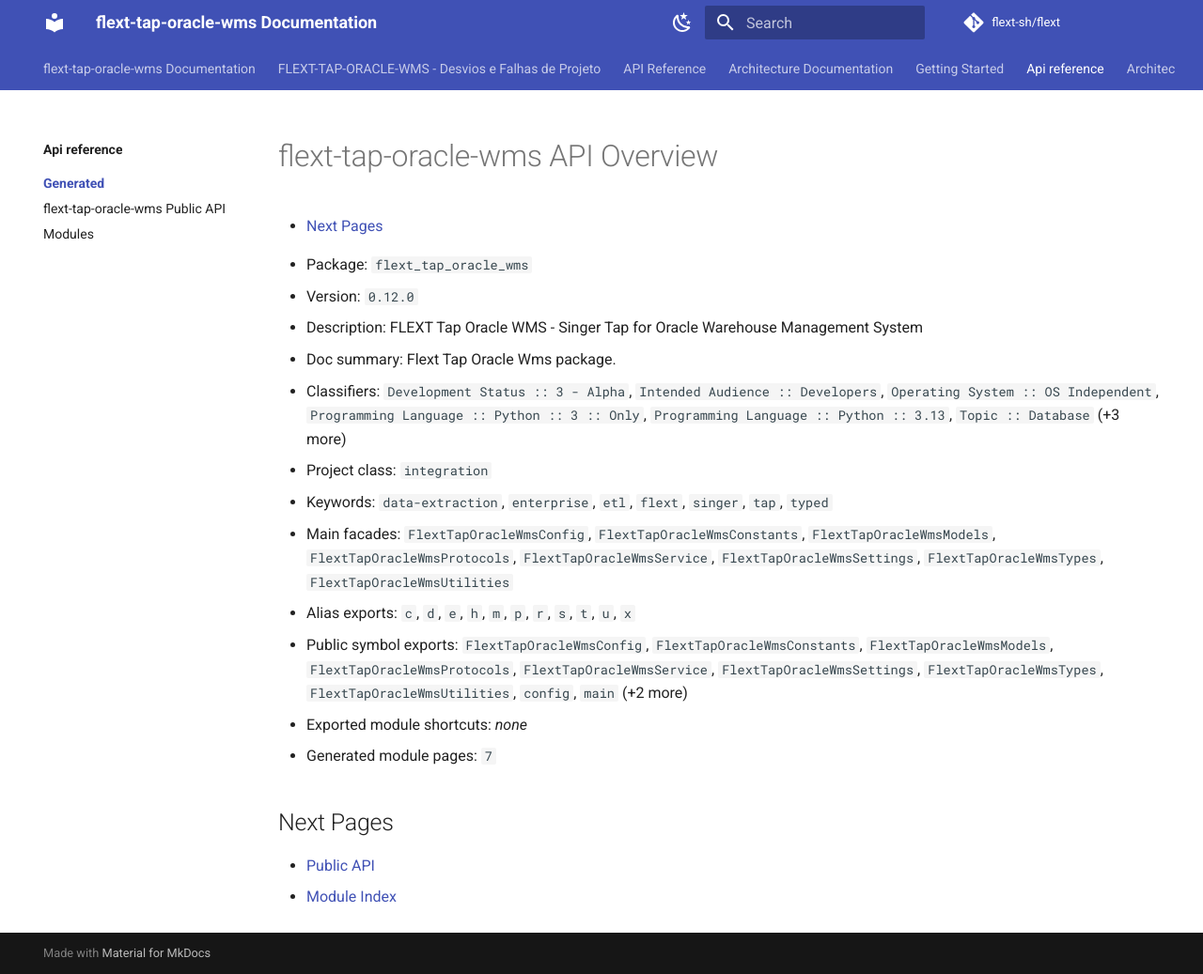
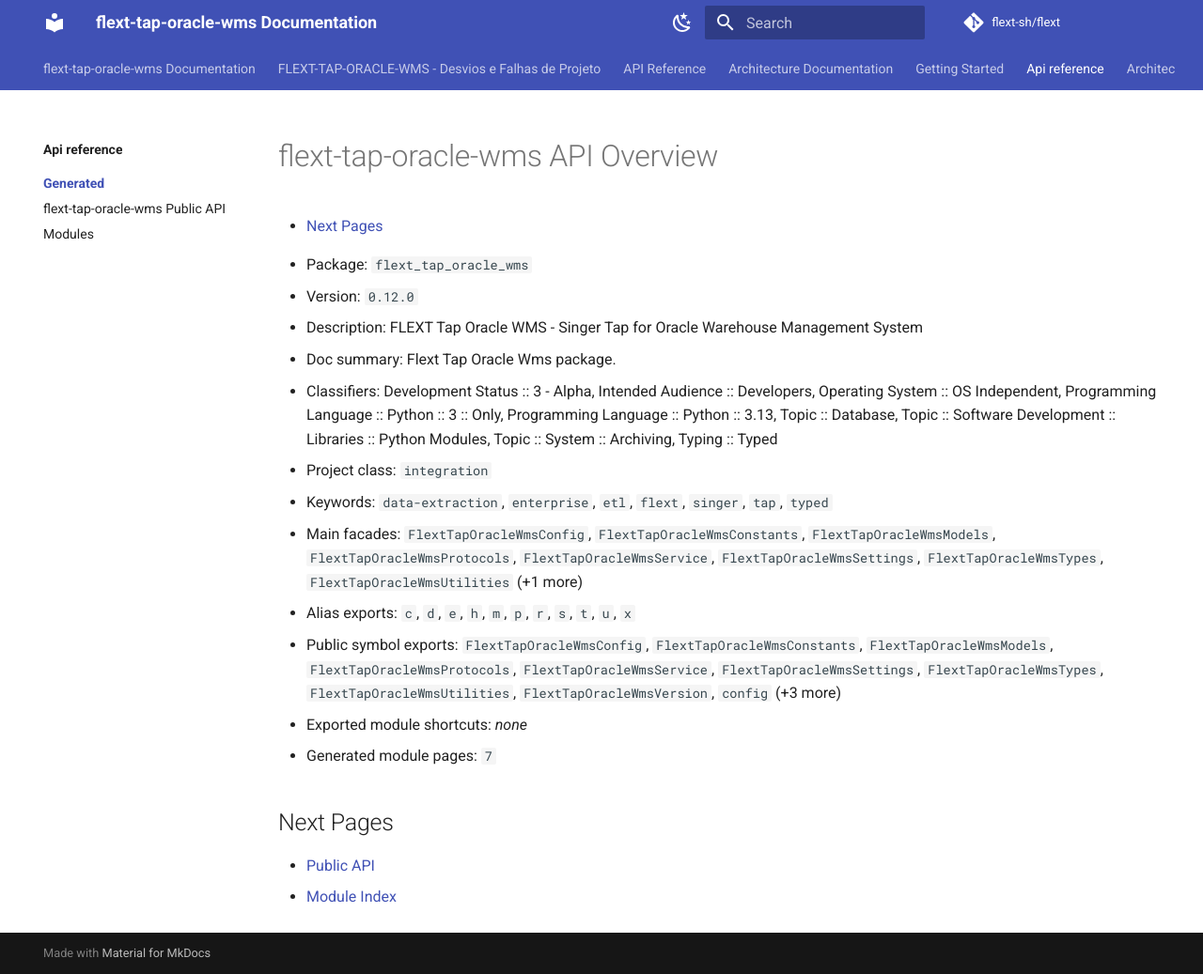
Before and after one commit to flext-sh/flext-tap-oracle-wms, an MkDocs documentation site: the page built from docs/api-reference/generated/overview.md, in a window 1280 px wide and 1037 px high. Shown: the whole window at 94% size. Built offline with MkDocs 1.6.1 and Material for MkDocs 9.7.7, drawn with Linux system fonts in a browser that asks for light colours; comment, search, counter and statistics services are not loaded.

Commit message:
chore(gen): converge projections to current generator
make gen converged stale committed projections (nearest-facade
resolution and docs/mkdocs surface). Verified fixed point: the
second consecutive make gen left the tree unchanged.

```diff
--- a/docs/api-reference/generated/overview.md
+++ b/docs/api-reference/generated/overview.md
@@ -12,19 +12,22 @@
 - Version: `0.12.0`
 - Description: FLEXT Tap Oracle WMS - Singer Tap for Oracle Warehouse Management System
 - Doc summary: Flext Tap Oracle Wms package.
-- Classifiers: `Development Status :: 3 - Alpha`, `Intended Audience :: Developers`,
-  `Operating System :: OS Independent`, `Programming Language :: Python :: 3 :: Only`,
-  `Programming Language :: Python :: 3.13`, `Topic :: Database` (+3 more)
+- Classifiers: Development Status :: 3 - Alpha, Intended Audience :: Developers,
+  Operating System :: OS Independent, Programming Language :: Python :: 3 :: Only,
+  Programming Language :: Python :: 3.13, Topic :: Database, Topic :: Software
+  Development :: Libraries :: Python Modules, Topic :: System :: Archiving, Typing ::
+  Typed
 - Project class: `integration`
 - Keywords: `data-extraction`, `enterprise`, `etl`, `flext`, `singer`, `tap`, `typed`
 - Main facades: `FlextTapOracleWmsConfig`, `FlextTapOracleWmsConstants`,
   `FlextTapOracleWmsModels`, `FlextTapOracleWmsProtocols`, `FlextTapOracleWmsService`,
   `FlextTapOracleWmsSettings`, `FlextTapOracleWmsTypes`, `FlextTapOracleWmsUtilities`
+  (+1 more)
 - Alias exports: `c`, `d`, `e`, `h`, `m`, `p`, `r`, `s`, `t`, `u`, `x`
 - Public symbol exports: `FlextTapOracleWmsConfig`, `FlextTapOracleWmsConstants`,
   `FlextTapOracleWmsModels`, `FlextTapOracleWmsProtocols`, `FlextTapOracleWmsService`,
   `FlextTapOracleWmsSettings`, `FlextTapOracleWmsTypes`, `FlextTapOracleWmsUtilities`,
-  `config`, `main` (+2 more)
+  `FlextTapOracleWmsVersion`, `config` (+3 more)
 - Exported module shortcuts: _none_
 - Generated module pages: `7`
 
--- a/examples/__init__.py
+++ b/examples/__init__.py
@@ -9,10 +9,9 @@
 from flext_core.lazy import build_lazy_import_map, install_lazy_exports
 
 if TYPE_CHECKING:
-    from flext_meltano import s
+    from flext_meltano import d, h, r, s, x
     from flext_oracle_wms import e
 
-    from flext_core import d, h, r, x
     from flext_tap_oracle_wms import FlextTapOracleWmsConstants
 
     from .constants import (
@@ -63,8 +62,7 @@
             ".protocols": ("ExamplesFlextTapOracleWmsProtocols", "p"),
             ".typings": ("ExamplesFlextTapOracleWmsTypes", "t"),
             ".utilities": ("ExamplesFlextTapOracleWmsUtilities", "u"),
-            "flext_core": ("d", "h", "r", "x"),
-            "flext_meltano": ("s",),
+            "flext_meltano": ("d", "h", "r", "s", "x"),
             "flext_oracle_wms": ("e",),
             "flext_tap_oracle_wms": ("FlextTapOracleWmsConstants",),
         }),
--- a/mkdocs.yml
+++ b/mkdocs.yml
@@ -37,6 +37,7 @@
       toggle:
         icon: material/weather-sunny
         name: Switch to light mode
+
 
 plugins:
   - search
--- a/pyproject.toml
+++ b/pyproject.toml
@@ -163,11 +163,8 @@
 [tool.hatch.build.targets.wheel]
 packages = ["src/flext_tap_oracle_wms"]
 
-[tool.hatch.build.targets.wheel.force-include]
-config = "flext_tap_oracle_wms/config"
-
 [tool.hatch.build.targets.sdist]
-only-include = ["src/flext_tap_oracle_wms", "config"]
+only-include = ["src/flext_tap_oracle_wms"]
 
 [tool.mypy]
 disable_error_code = [
```
Also changed, not shown: README.md (+12 -6 lines), docs/api-reference/README.md (+1 -1 lines), docs/api-reference/generated/public-api.md (+6 -2 lines), docs/index.md (+11 -5 lines), src/flext_tap_oracle_wms/__init__.py (+2 -5 lines), 2 other files.
